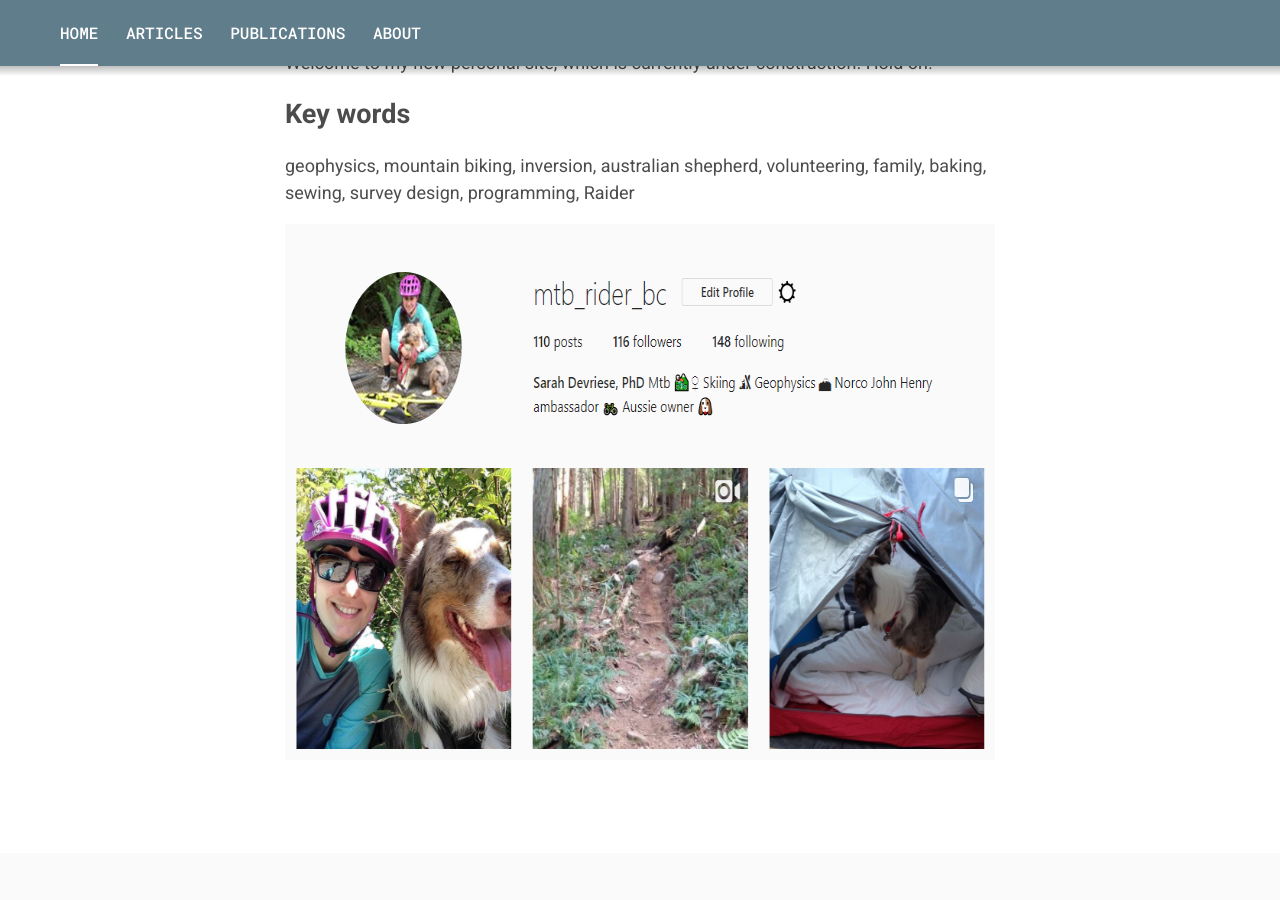
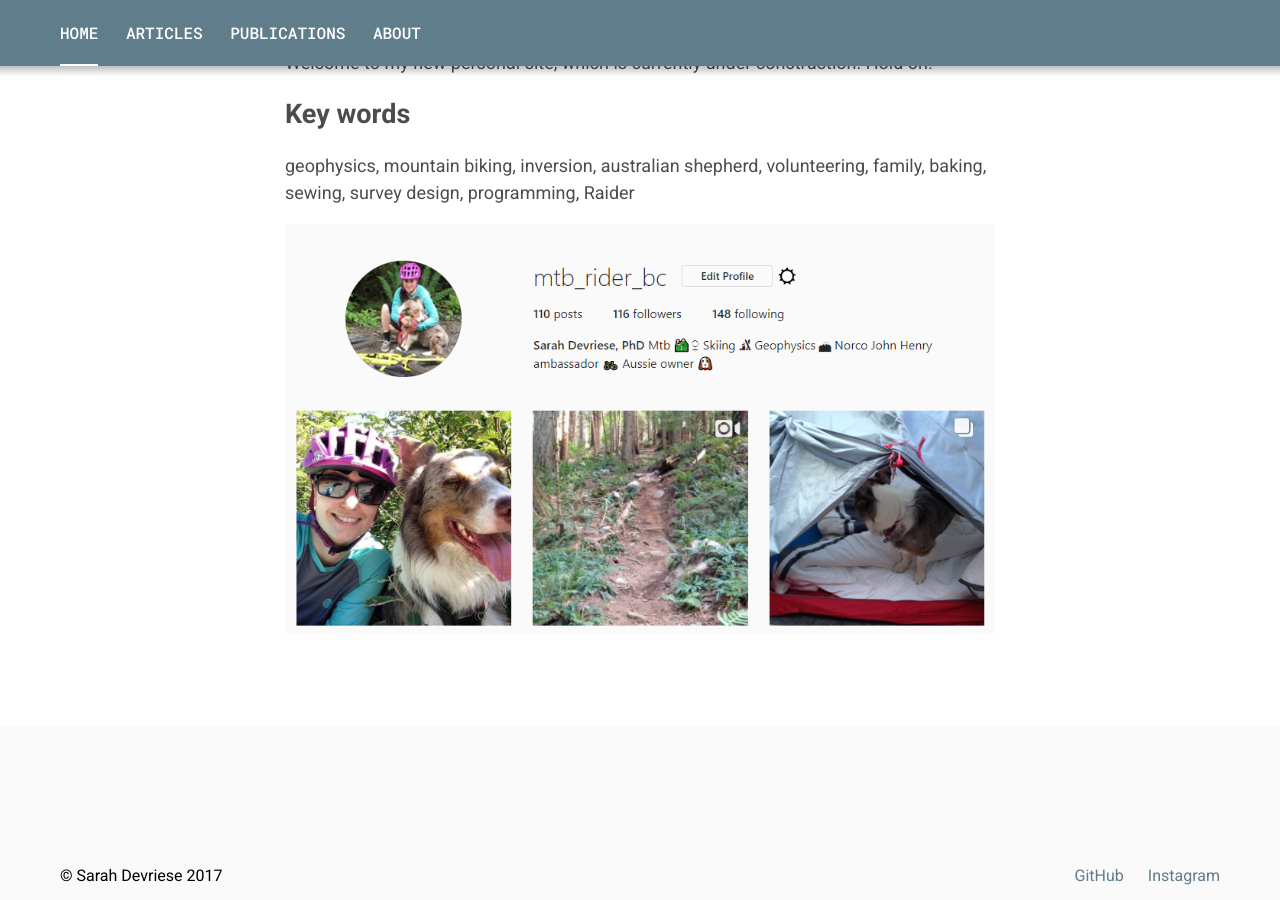
Before and after one commit to sdevriese/sdevriese.github.io, a Jekyll site: the page built from index.markdown, in a window 1280 px wide and 900 px high, scrolled down 361 px. Built offline with Jekyll 4.4.1, drawn with Linux system fonts in a browser that asks for light colours.

Commit message:
Update index.markdown

```diff
--- a/index.markdown
+++ b/index.markdown
@@ -13,6 +13,6 @@
 
 <center>
 <a href="https://www.instagram.com/mtb_rider_bc/">
-  <img src="https://github.com/sdevriese/sdevriese.github.io/raw/master/_posts/img/insta.PNG?raw=true" style="width:929px;height:536px;border:0;">
+  <img src="https://github.com/sdevriese/sdevriese.github.io/raw/master/_posts/img/insta.PNG?raw=true" style="width:929px;border:0;">
 </a>
 </center>
```
